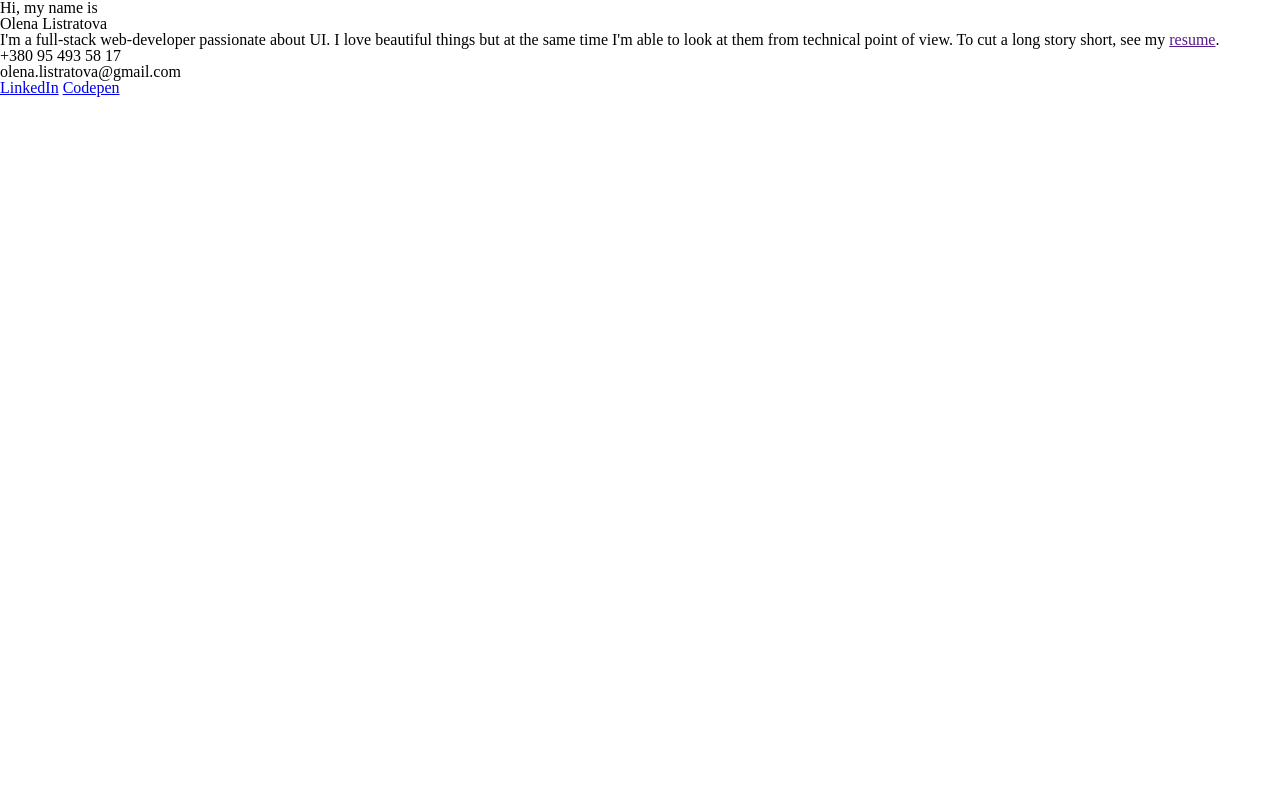
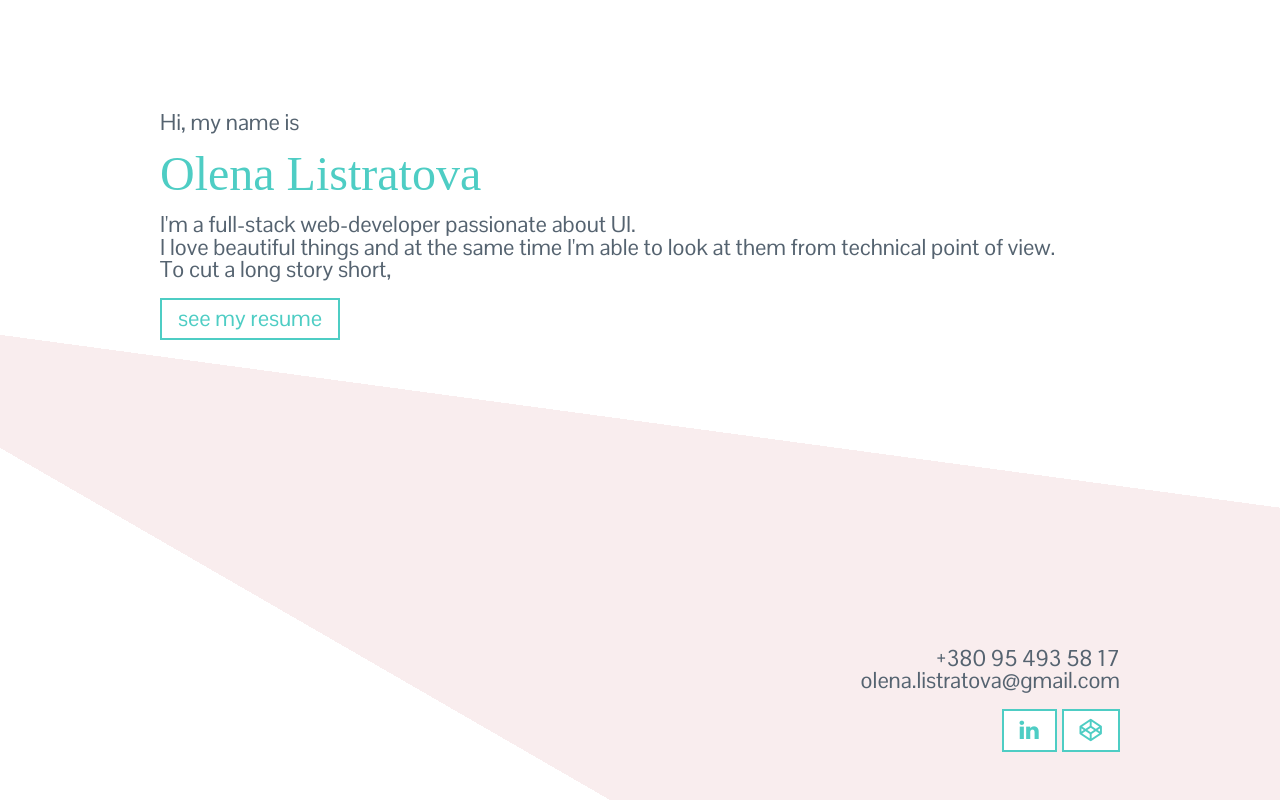
Before and after one commit to carrot-e/carrot-e.github.io, a plain HTML site: page index.html in a window 1280 px wide. Drawn offline with Linux system fonts and the light colour scheme; a web font is replaced by a local one.

Commit message:
added general styles and favicon

```diff
--- a/index.html
+++ b/index.html
@@ -1,17 +1,22 @@
 <!DOCTYPE html>
 <html>
 <head>
+    <meta name="viewport" content="initial-scale=1, maximum-scale=1">
     <link href="https://fonts.googleapis.com/css?family=Cantata+One|Pontano+Sans" rel="stylesheet">
     <link href="dist/main.css" rel="stylesheet">
+    <link rel="shortcut icon" href="/favicon.ico" type="image/x-icon">
+    <link rel="icon" href="/favicon.ico" type="image/x-icon">
 </head>
 <body>
+    <div class="container">
         <div class="intro">
-        <div>Hi, my name is</div>
-        <h1>Olena Listratova</h1>
+            <p>Hi, my name is</p>
+            <h1 class="accent name">Olena Listratova</h1>
             <div>
-            I'm a full-stack web-developer passionate about UI.
-            I love beautiful things but at the same time I'm able to look at them from technical point of view.
-            To cut a long story short, see my <a href="" class="resume">resume</a>.
+                <p>I'm a full-stack web-developer passionate about UI.</p>
+                <p>I love beautiful things and at the same time I'm able to look at them from technical point of view.</p>
+                <p>To cut a long story short,</p>
+                <div><a href="dist/olena-listratova-2017.pdf" class="button">see my resume</a></div>
             </div>
         </div>
         <div class="contacts">
@@ -19,8 +24,9 @@
             <div class="row">olena.listratova@gmail.com</div>
 
             <div class="row social">
-            <a href="https://www.linkedin.com/in/olenalistratova/">LinkedIn</a>
-            <a href="https://codepen.io/carrot-e/">Codepen</a>
+                <a class="button" href="https://www.linkedin.com/in/olenalistratova/"><i class="fa fa-linkedin"></i></a>
+                <a class="button" href="https://codepen.io/carrot-e/"><i class="fa fa-codepen"></i></a>
+            </div>
         </div>
     </div>
 </body>
--- a/src/_layout.scss
+++ b/src/_layout.scss
@@ -1,4 +1,71 @@
 body {
+    font-size: 10px;
     width: 100vw;
     min-height: 100vh;
+    font-family: 'Pontano Sans', sans-serif;
+    color: $color-base;
+    overflow-x: hidden;
 }
+
+a,
+a:visited,
+a:active {
+    color: $color-accent-cold;
+}
+
+.container {
+    margin: 0 auto;
+    padding: 2rem;
+    display: flex;
+    flex-direction: column;
+    min-height: calc(100vh - 4rem);
+    max-width: 960px;
+}
+
+.intro,
+.contacts {
+    font-size: 1.4rem;
+}
+.button {
+    display: inline-block;
+    margin: 1rem 0;
+    padding: 0.5rem 1rem;
+    border: 2px solid;
+    background: #fff;
+    text-decoration: none;
+}
+.contacts {
+    flex-grow: 1;
+    display: flex;
+    flex-direction: column;
+    justify-content: flex-end;
+    margin-top: 2em;
+    text-align: right;
+
+    &:after {
+        position: fixed;
+        content: '';
+        display: block;
+        width: 100%;
+        background: $color-accent-warm;
+        opacity: 0.1;
+        height: 10rem;
+        transform: skewX(60deg) skewY(10deg) scaleY(4) translateX(20vw);
+        z-index: -1;
+    }
+}
+
+.accent {
+    font-family: 'Cantata One', serif;
+    color: $color-accent-cold;
+}
+
+.intro {
+    margin-top: 10vh;
+
+    .name {
+        margin: 1rem 0;
+        font-size: 3rem;
+
+    }
+}
--- /dev/null
+++ b/src/_variables.scss
@@ -0,0 +1,5 @@
+$color-base: #556370;
+$color-accent-cold: #4ecdc4;
+$color-accent-cold-light: #c7f465;
+$color-accent-warm: #c54d57;
+$color-accent-warm-light: #ff6b6b;
--- a/src/main.scss
+++ b/src/main.scss
@@ -1,2 +1,5 @@
 @import "_reset";
+@import "_variables";
 @import "_layout";
+
+@import "font-awesome/font-awesome";
```
Also changed, not shown: dist/main.css, favicon.ico (added). Lines whose indentation alone changed are shown as unchanged.
